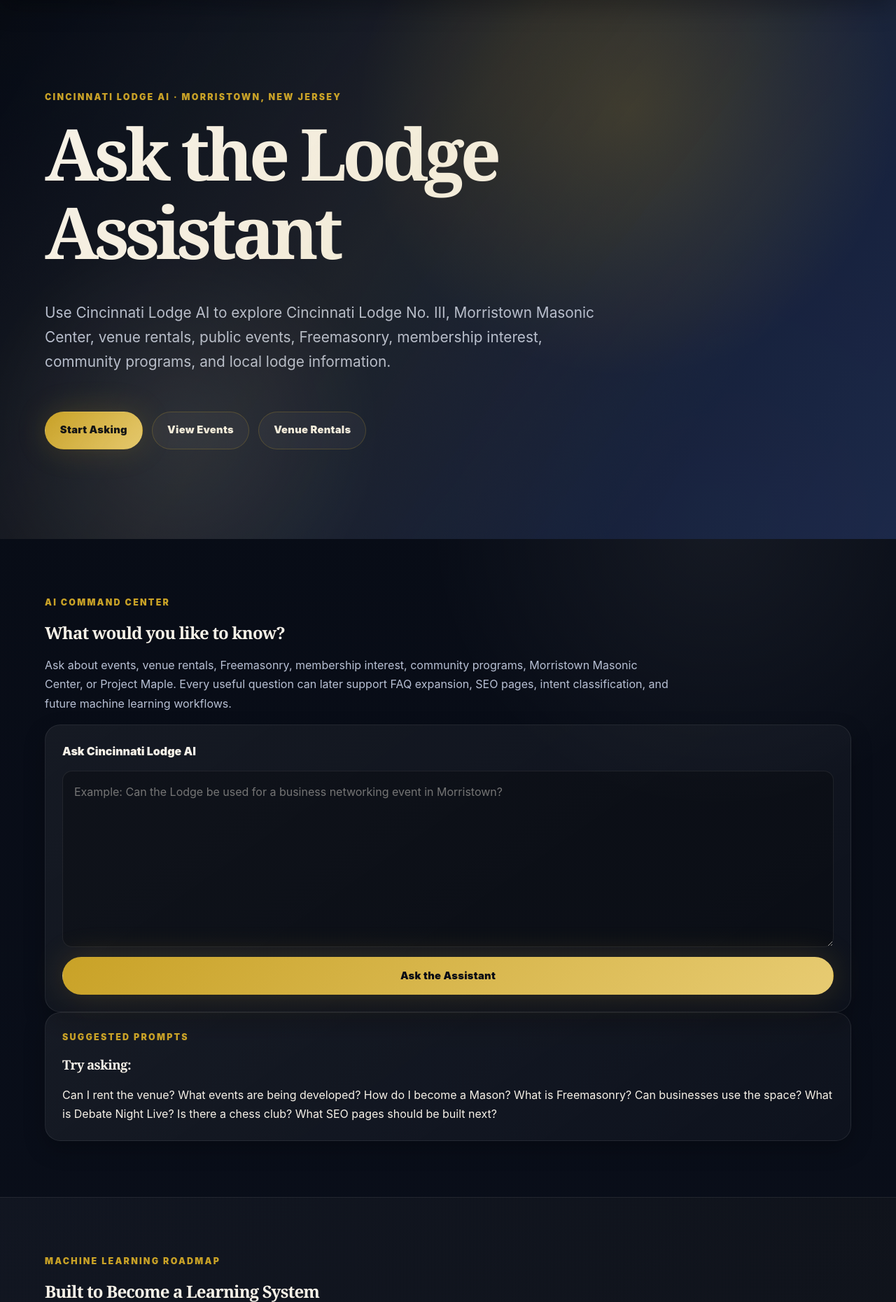
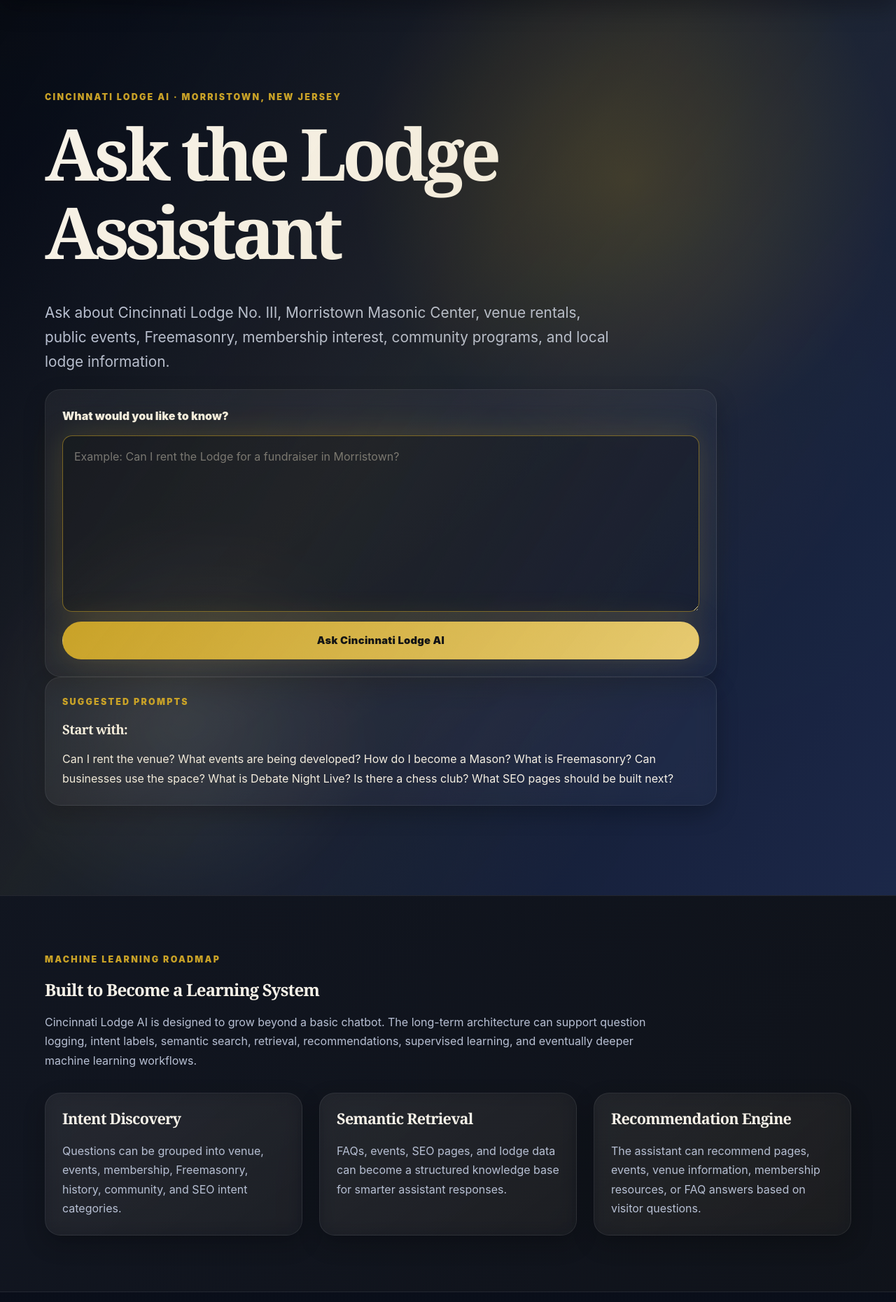
Before and after one commit to CodeDressing/cincinnati-lodge-ai, a Flask app: page / in a window 1280 px wide. Shown: the part 166-2026 px from the top of the page at 70% size. Run offline with Flask 3, Linux system fonts and the light colour scheme.

Commit message:
Phase 8.1.1 - Make homepage open directly on AI chatbot

```diff
--- a/templates/index.html
+++ b/templates/index.html
@@ -34,23 +34,11 @@ Use the Cincinnati Lodge AI Assistant to explore events, venue rentals, Freemaso
 {% block content %}
 
 <!-- ===================================================== -->
-<!-- PROJECT MAPLE / CINCINNATI LODGE AI                  -->
-<!-- FILE: templates/index.html                            -->
-<!-- PHASE 8 — AI CHATBOT HOMEPAGE                         -->
-<!-- BLOCK 8.1 — AI-FIRST HOMEPAGE REBUILD                 -->
-<!-- VERSION 8.1.0                                         -->
-<!-- DATE: 2026-06-14                                      -->
-<!-- PURPOSE: Make the homepage the primary AI chatbot      -->
-<!-- experience while preserving SEO, event discovery,      -->
-<!-- venue conversion, membership education, and future      -->
-<!-- machine learning expansion pathways.                   -->
+<!-- SECTION 8.1.1 — AI CHATBOT FIRST HERO                 -->
+<!-- VERSION 8.1.1 — DIRECT CHAT ENTRY UPGRADE             -->
 <!-- ===================================================== -->
 
-<!-- ===================================================== -->
-<!-- SECTION 8.1.1 — AI HOMEPAGE HERO                      -->
-<!-- ===================================================== -->
-
-<section class="home-hero ai-home-hero">
+<section class="home-hero ai-home-hero" id="ai-chatbot">
 
     <p class="eyebrow">
         Cincinnati Lodge AI · Morristown, New Jersey
@@ -61,48 +49,9 @@ Use the Cincinnati Lodge AI Assistant to explore events, venue rentals, Freemaso
     </h1>
 
     <p class="hero-text">
-        Use Cincinnati Lodge AI to explore Cincinnati Lodge No. III,
-        Morristown Masonic Center, venue rentals, public events,
-        Freemasonry, membership interest, community programs, and local lodge information.
-    </p>
-
-    <div class="hero-actions">
-
-        <a href="#ai-chatbot" class="button-primary">
-            Start Asking
-        </a>
-
-        <a href="/events/" class="button-secondary">
-            View Events
-        </a>
-
-        <a href="/venue/" class="button-secondary">
-            Venue Rentals
-        </a>
-
-    </div>
-
-</section>
-
-<!-- ===================================================== -->
-<!-- SECTION 8.1.2 — PRIMARY AI CHATBOT PANEL              -->
-<!-- ===================================================== -->
-
-<section class="content-section" id="ai-chatbot">
-
-    <p class="section-kicker">
-        AI Command Center
-    </p>
-
-    <h2>
-        What would you like to know?
-    </h2>
-
-    <p>
-        Ask about events, venue rentals, Freemasonry, membership interest,
-        community programs, Morristown Masonic Center, or Project Maple.
-        Every useful question can later support FAQ expansion, SEO pages,
-        intent classification, and future machine learning workflows.
+        Ask about Cincinnati Lodge No. III, Morristown Masonic Center,
+        venue rentals, public events, Freemasonry, membership interest,
+        community programs, and local lodge information.
     </p>
 
     <div class="assistant-command-grid">
@@ -112,18 +61,19 @@ Use the Cincinnati Lodge AI Assistant to explore events, venue rentals, Freemaso
             <form method="POST" action="/assistant/" class="assistant-form">
 
                 <label for="question">
-                    Ask Cincinnati Lodge AI
+                    What would you like to know?
                 </label>
 
                 <textarea
                     id="question"
                     name="question"
                     rows="8"
-                    placeholder="Example: Can the Lodge be used for a business networking event in Morristown?"
+                    autofocus
+                    placeholder="Example: Can I rent the Lodge for a fundraiser in Morristown?"
                 ></textarea>
 
                 <button type="submit" class="button-primary">
-                    Ask the Assistant
+                    Ask Cincinnati Lodge AI
                 </button>
 
             </form>
@@ -137,7 +87,7 @@ Use the Cincinnati Lodge AI Assistant to explore events, venue rentals, Freemaso
             </p>
 
             <h3>
-                Try asking:
+                Start with:
             </h3>
 
             <div class="prompt-list">
@@ -159,6 +109,10 @@ Use the Cincinnati Lodge AI Assistant to explore events, venue rentals, Freemaso
 
 </section>
 
+<!-- ===================================================== -->
+<!-- SECTION 8.1.2 — AI SYSTEM ROADMAP                     -->
+<!-- VERSION 8.1.1 — MOVED BELOW CHAT                      -->
+<!-- ===================================================== -->
 <!-- ===================================================== -->
 <!-- SECTION 8.1.3 — AI SYSTEM ROADMAP                     -->
 <!-- ===================================================== -->
```
